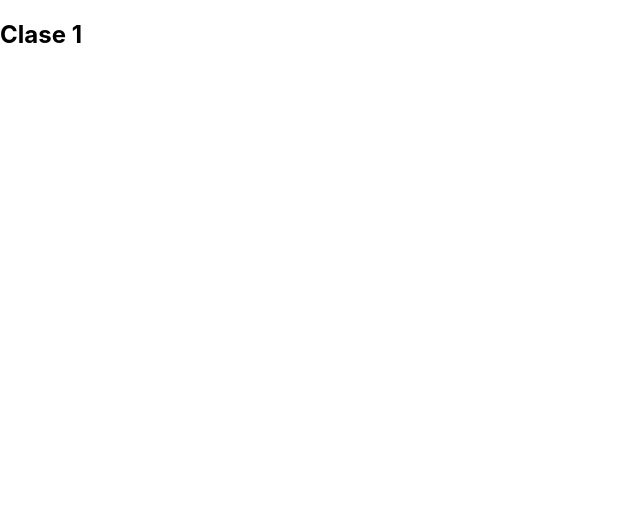
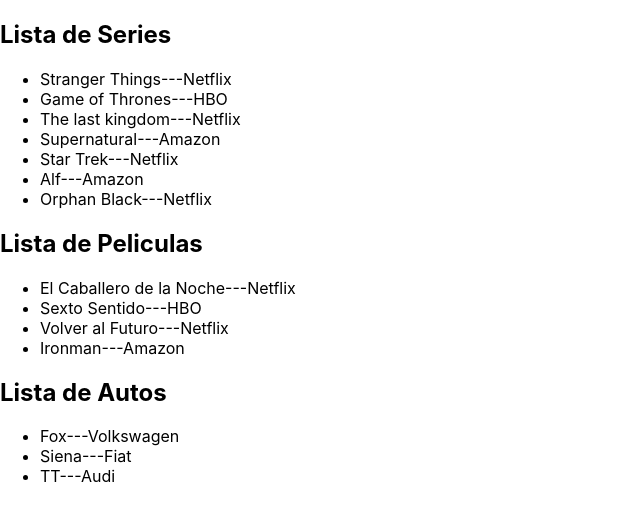
Before and after one commit to Academia-Numen/0222-react-clases, a JavaScript app: page / in a window 1280 px wide. Shown: the top 520 px of the page, without its empty margins (0-640 px from the left). Built offline with nearby package versions, Linux system fonts and the light colour scheme; the HTML template or start-up script is replaced by a standard one.

Commit message:
Clase 2: primeros componentes ensamblados con props

```diff
--- a/src/App.js
+++ b/src/App.js
@@ -1,13 +1,37 @@
 import './App.css';
+import Lista from './components/Lista';
 
 function App() {
 
-  const numeroDeClase = 1;
+  const listaDeSeries = [
+    { id: 1, nombre: 'Stranger Things', label: 'Netflix' },
+    { id: 2, nombre: 'Game of Thrones', label: 'HBO' },
+    { id: 3, nombre: 'The last kingdom', label: 'Netflix' },
+    { id: 4, nombre: 'Supernatural', label: 'Amazon' },
+    { id: 5, nombre: 'Star Trek', label: 'Netflix' },
+    { id: 6, nombre: 'Alf', label: 'Amazon' },
+    { id: 7, nombre: 'Orphan Black', label: 'Netflix' },
+  ];
+
+  const listaDePeliculas = [
+    { id: 1, nombre: 'El Caballero de la Noche', label: 'Netflix' },
+    { id: 2, nombre: 'Sexto Sentido', label: 'HBO' },
+    { id: 3, nombre: 'Volver al Futuro', label: 'Netflix' },
+    { id: 4, nombre: 'Ironman', label: 'Amazon' },
+  ];
+
+  const listaDeAutos = [
+    { id: 1, nombre: 'Fox', label: 'Volkswagen' },
+    { id: 2, nombre: 'Siena', label: 'Fiat' },
+    { id: 3, nombre: 'TT', label: 'Audi' },
+  ];
 
   return (
-    <>
-      <h2>Clase {numeroDeClase}</h2>
-    </>
+    <div>
+      <Lista contenido={listaDeSeries} tituloDeLista='Series'/>
+      <Lista contenido={listaDePeliculas} tituloDeLista='Peliculas'/>
+      <Lista contenido={listaDeAutos} tituloDeLista='Autos'/>
+    </div>
   );
 }
 
--- /dev/null
+++ b/src/components/Card.js
@@ -0,0 +1,11 @@
+
+export default function Card(props) {
+    const { nombre, label } = props;
+
+    return (
+        <li>
+            <span>{nombre}---</span>
+            <span>{label}</span>
+        </li>
+    )
+}
--- /dev/null
+++ b/src/components/Lista.js
@@ -0,0 +1,21 @@
+import Card from "./Card";
+
+const Lista = (props) => {
+
+    return (
+        <>
+            <h2>Lista de {props.tituloDeLista}</h2>
+            <ul>
+                {props.contenido.map(serie => (
+                    <Card
+                        key={serie.id}
+                        nombre={serie.nombre}
+                        label={serie.label}
+                    />
+                ))}
+            </ul>
+        </>
+    )
+}
+
+export default Lista;
```
